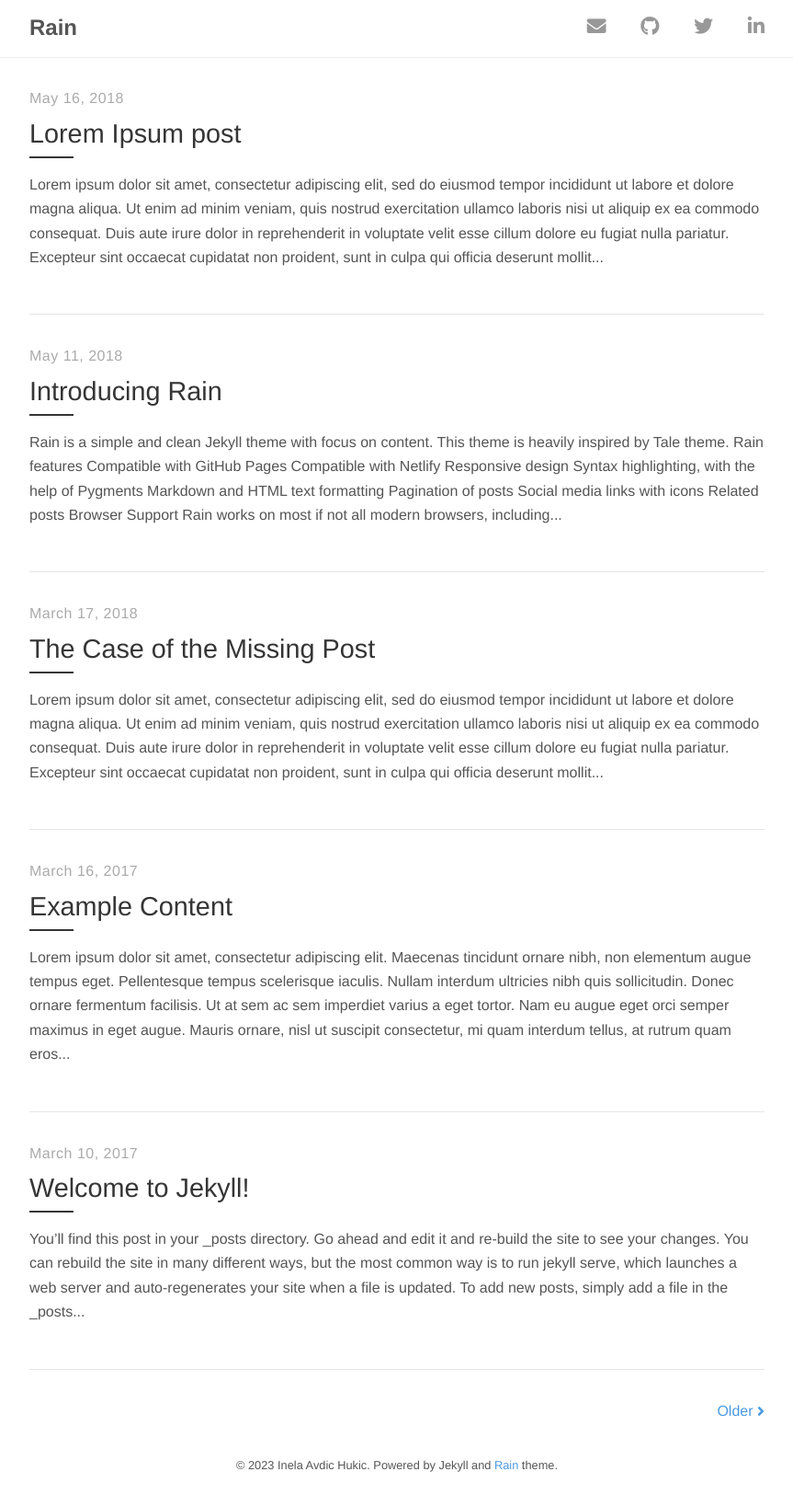
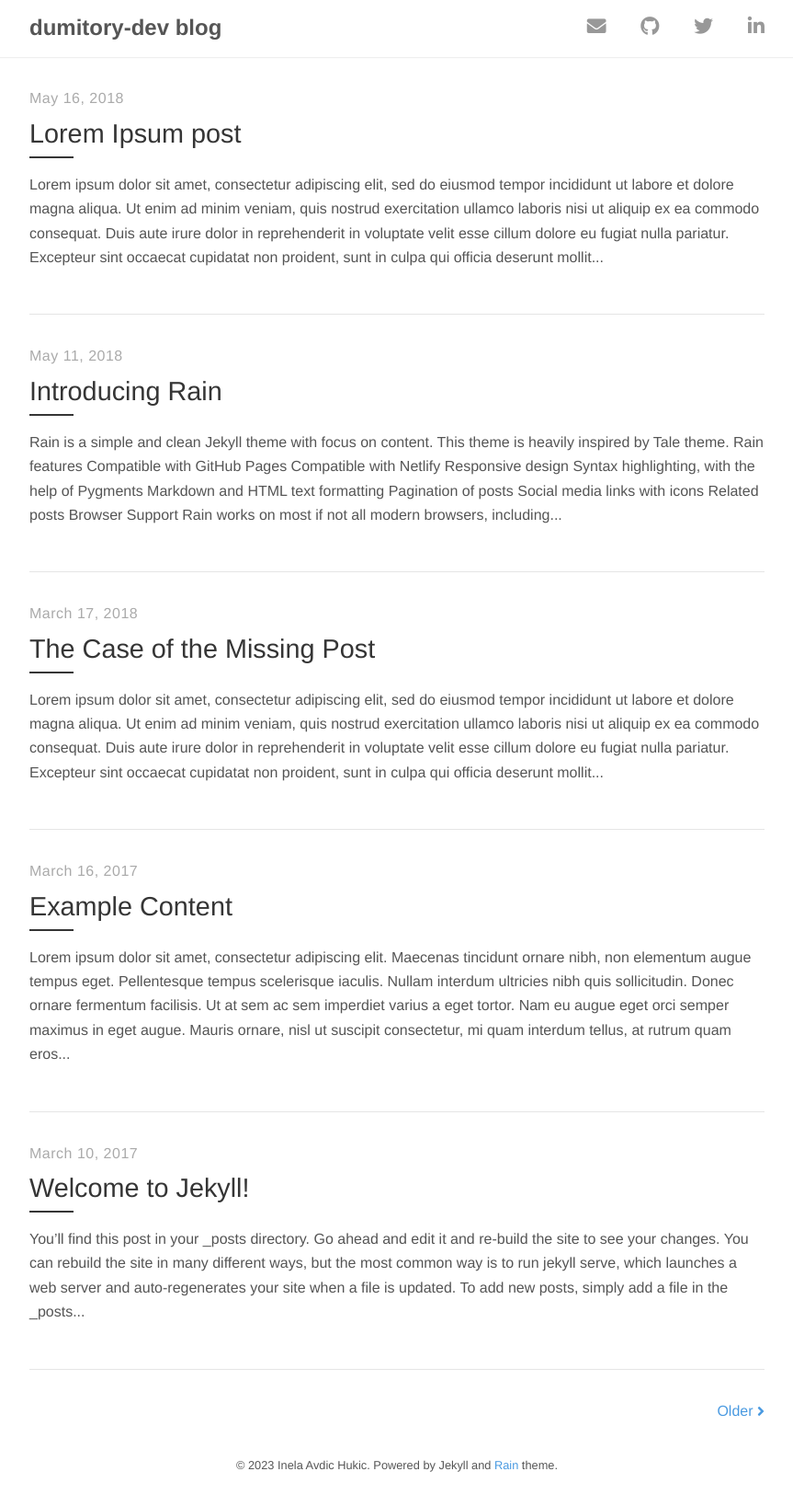
Before and after one commit to dumitory-dev/AboutMe, a Jekyll site: the page built from index.html, in a window 1280 px wide. Shown: the whole page at 92% size, without its empty margins (208-1071 px from the left). Built offline with Jekyll 4.4.1, drawn with Linux system fonts in a browser that asks for light colours; nearby versions of some CDN libraries; the list of posts is cut into pages by our own code; some of the changed lines change nothing that is shown.

Commit message:
update title

```diff
--- a/_config.yml
+++ b/_config.yml
@@ -1,5 +1,5 @@
 # Site settings
-title:          Rain
+title:          dumitory-dev blog
 description:    "Rain is a simple and clean Jekyll theme with focus on content."
 url:            https://github.com/inelaah/rain
 
@@ -34,7 +34,7 @@ related_posts_section:
 
 # Links to social media
 social:
-  email: inelaah@gmail.com
-  github: https://github.com/inelaah
+  email: blackmesa2018@gmail.com
+  github: https://github.com/dumitory-dev
   twitter: https://twitter.com
-  linkedin: https://ba.linkedin.com/in/inela-avdic-hukic-322354131
+  linkedin: https://linkedin.com/
```
